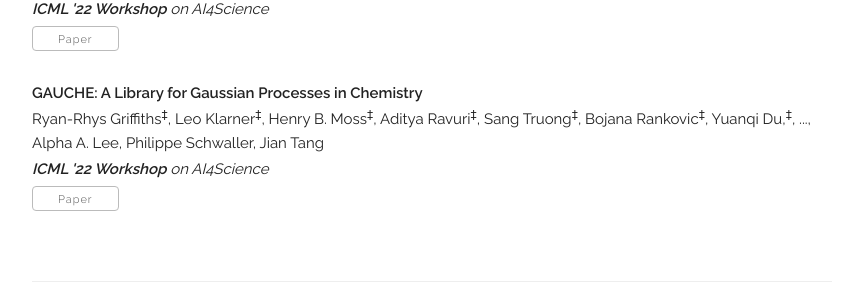
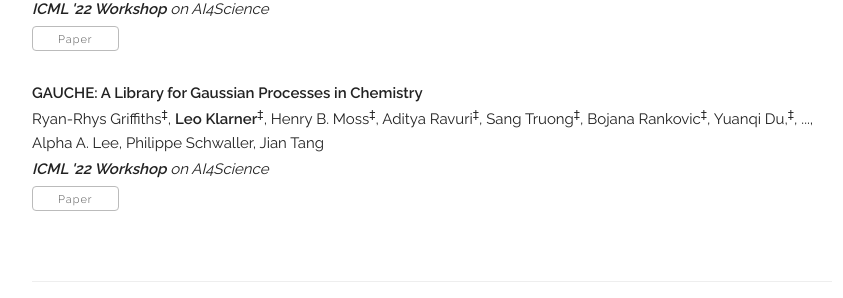
Before and after one commit to leojklarner/leojklarner.github.io, a Jekyll site: the page built from index.html, in a window 1280 px wide. Shown: the part 890-1188 px from the top of the page, without its empty margins (208-1051 px from the left). Built offline with Jekyll 4.4.1, drawn with Linux system fonts in a browser that asks for light colours; some web fonts are replaced.

Commit message:
Update publications.yaml

```diff
--- a/_data/publications.yaml
+++ b/_data/publications.yaml
@@ -7,7 +7,7 @@
     selected: y
 
   - title: "GAUCHE: A Library for Gaussian Processes in Chemistry"
-    authors: Ryan-Rhys Griffiths<sup>‡</sup>, Leo Klarner<sup>‡</sup>, Henry B. Moss<sup>‡</sup>, Aditya Ravuri<sup>‡</sup>, Sang Truong<sup>‡</sup>, Bojana Rankovic<sup>‡</sup>, Yuanqi Du,<sup>‡</sup>, ...,  Alpha A. Lee, Philippe Schwaller, Jian Tang
+    authors: Ryan-Rhys Griffiths<sup>‡</sup>, <b>Leo Klarner</b><sup>‡</sup>, Henry B. Moss<sup>‡</sup>, Aditya Ravuri<sup>‡</sup>, Sang Truong<sup>‡</sup>, Bojana Rankovic<sup>‡</sup>, Yuanqi Du,<sup>‡</sup>, ...,  Alpha A. Lee, Philippe Schwaller, Jian Tang
     venue: "<b>ICML '22 Workshop</b> on AI4Science"
     paper_pdf: "/assets/bias_in_the_benchmark.pdf"
     selected: y
```
